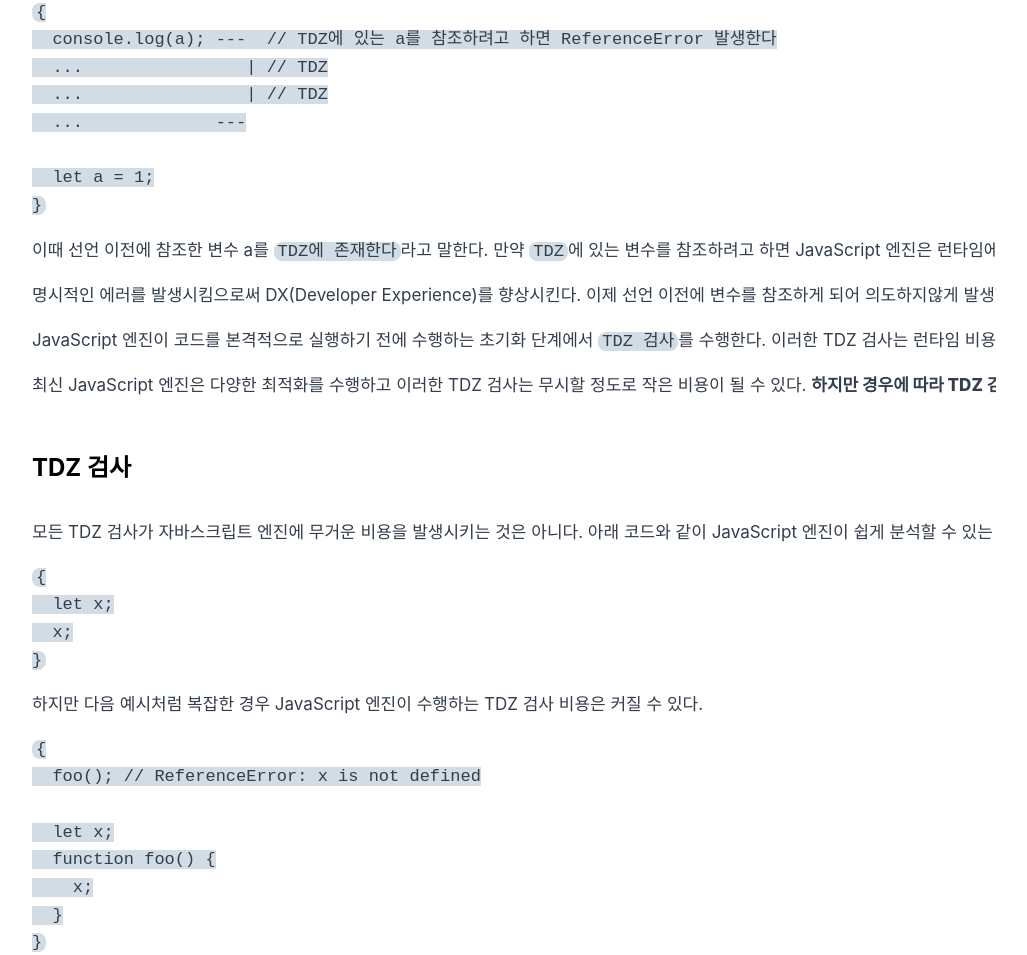
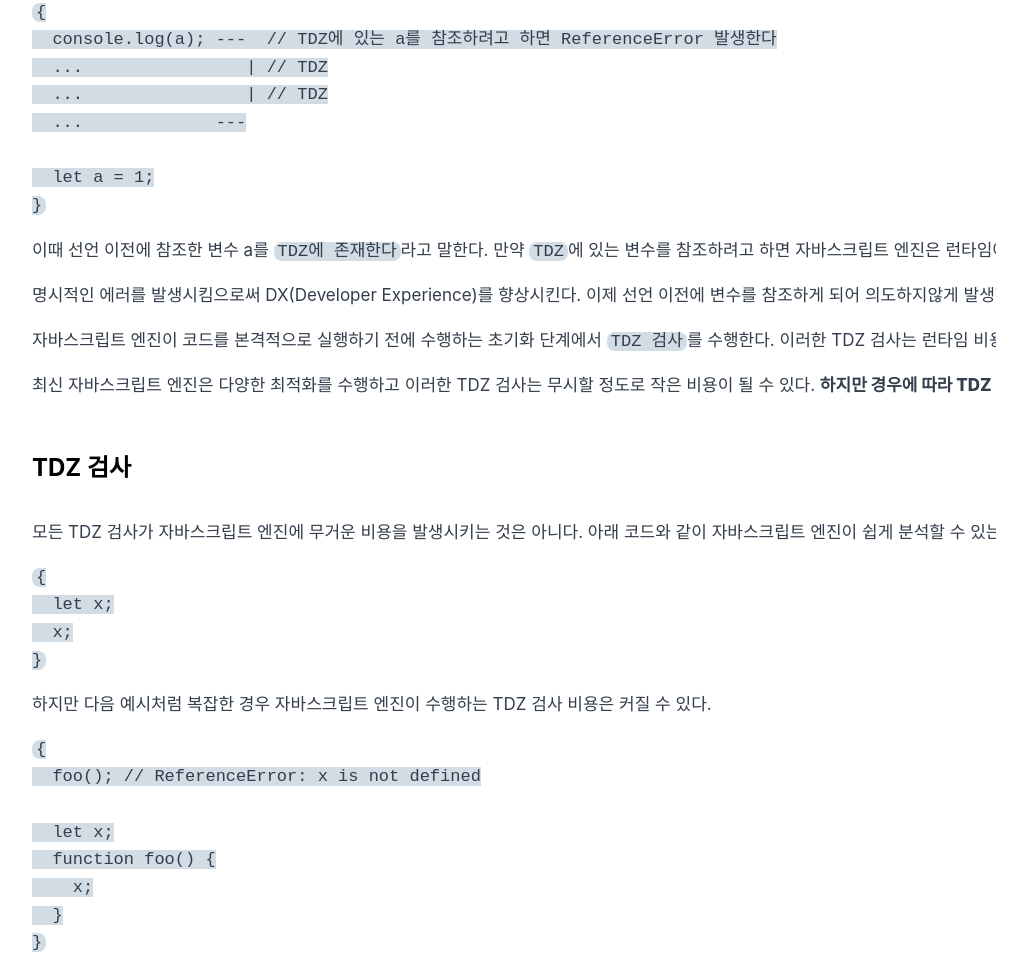
Before and after one commit to sa02045/blog, a Gatsby site: page /use-var/ in a window 1280 px wide. Shown: the part 2294-3249 px from the top of the page, without its empty margins (134-1161 px from the left). Built offline with nearby package versions, Linux system fonts and the light colour scheme; Gatsby itself is replaced by a stand-in of ours; some packages are replaced by stand-ins of ours; code samples lack their colours; a web font is replaced by a local one.

Commit message:
docs: 단어 통일

````diff
--- a/content/blog/use-var/index.md
+++ b/content/blog/use-var/index.md
@@ -64,17 +64,17 @@ TDZ는 이름 그대로 `임시적인 사각지대`를 의미하는데 변수가
 }
 ```
 
-이때 선언 이전에 참조한 변수 a를 `TDZ에 존재한다`라고 말한다. 만약 `TDZ`에 있는 변수를 참조하려고 하면 JavaScript 엔진은 런타임에 `ReferenceError`를 발생시킨다.
+이때 선언 이전에 참조한 변수 a를 `TDZ에 존재한다`라고 말한다. 만약 `TDZ`에 있는 변수를 참조하려고 하면 자바스크립트 엔진은 런타임에 `ReferenceError`를 발생시킨다.
 
 명시적인 에러를 발생시킴으로써 DX(Developer Experience)를 향상시킨다. 이제 선언 이전에 변수를 참조하게 되어 의도하지않게 발생할 수 있는 버그를 방지할 수 있다.
 
-JavaScript 엔진이 코드를 본격적으로 실행하기 전에 수행하는 초기화 단계에서 `TDZ 검사`를 수행한다. 이러한 TDZ 검사는 런타임 비용이 발생한다. "은빛 총알은 없다"는 말이 있듯이, 트레이드 오프가 존재한다.
+자바스크립트 엔진이 코드를 본격적으로 실행하기 전에 수행하는 초기화 단계에서 `TDZ 검사`를 수행한다. 이러한 TDZ 검사는 런타임 비용이 발생한다. "은빛 총알은 없다"는 말이 있듯이, 트레이드 오프가 존재한다.
 
-최신 JavaScript 엔진은 다양한 최적화를 수행하고 이러한 TDZ 검사는 무시할 정도로 작은 비용이 될 수 있다. **하지만 경우에 따라 TDZ 검사 비용이 무시할 수 없을 정도로 커질 수 있다.**
+최신 자바스크립트 엔진은 다양한 최적화를 수행하고 이러한 TDZ 검사는 무시할 정도로 작은 비용이 될 수 있다. **하지만 경우에 따라 TDZ 검사 비용이 무시할 수 없을 정도로 커질 수 있다.**
 
 ### TDZ 검사
 
-모든 TDZ 검사가 자바스크립트 엔진에 무거운 비용을 발생시키는 것은 아니다. 아래 코드와 같이 JavaScript 엔진이 쉽게 분석할 수 있는 경우에는 TDZ 검사 비용은 무시할 수 있을 정도로 작다.
+모든 TDZ 검사가 자바스크립트 엔진에 무거운 비용을 발생시키는 것은 아니다. 아래 코드와 같이 자바스크립트 엔진이 쉽게 분석할 수 있는 경우에는 TDZ 검사 비용은 무시할 수 있을 정도로 작다.
 
 ```js
 {
@@ -83,7 +83,7 @@ JavaScript 엔진이 코드를 본격적으로 실행하기 전에 수행하는
 }
 ```
 
-하지만 다음 예시처럼 복잡한 경우 JavaScript 엔진이 수행하는 TDZ 검사 비용은 커질 수 있다.
+하지만 다음 예시처럼 복잡한 경우 자바스크립트 엔진이 수행하는 TDZ 검사 비용은 커질 수 있다.
 
 ```js
 {
@@ -159,6 +159,6 @@ esbuild는 번들링 과정에서 최상위 레벨의 let, const로 작성된
 
 ### 정리
 
-대규모 코드베이스에서 특정 상황일때 var 키워드가 let, const 보다 빠를 수 있다는 것은 어느정도 사실로 보인다. 하지만 이는 JavaScript 엔진에 의존적인 문제이기 때문에 언제든지 바뀔 수 있는 성능 문제로 보인다.
+대규모 코드베이스에서 특정 상황일때 var 키워드가 let, const 보다 빠를 수 있다는 것은 어느정도 사실로 보인다. 하지만 이는 자바스크립트 엔진에 의존적인 문제이기 때문에 언제든지 바뀔 수 있는 성능 문제로 보인다.
 
 프론트엔드 개발자들은 대부분 React, Vue 같은 프레임워크 위에서만 개발을 하는 경우가 많기 때문에 이러한 디테일한 성능 최적화에 대부분 신경쓰지 않는 것이 현실이다. 하지만 대규모 프로젝트를 다루는 경우 이러한 성능 최적화에 대해 고려해볼만한 가치가 있어 보인다.
````
